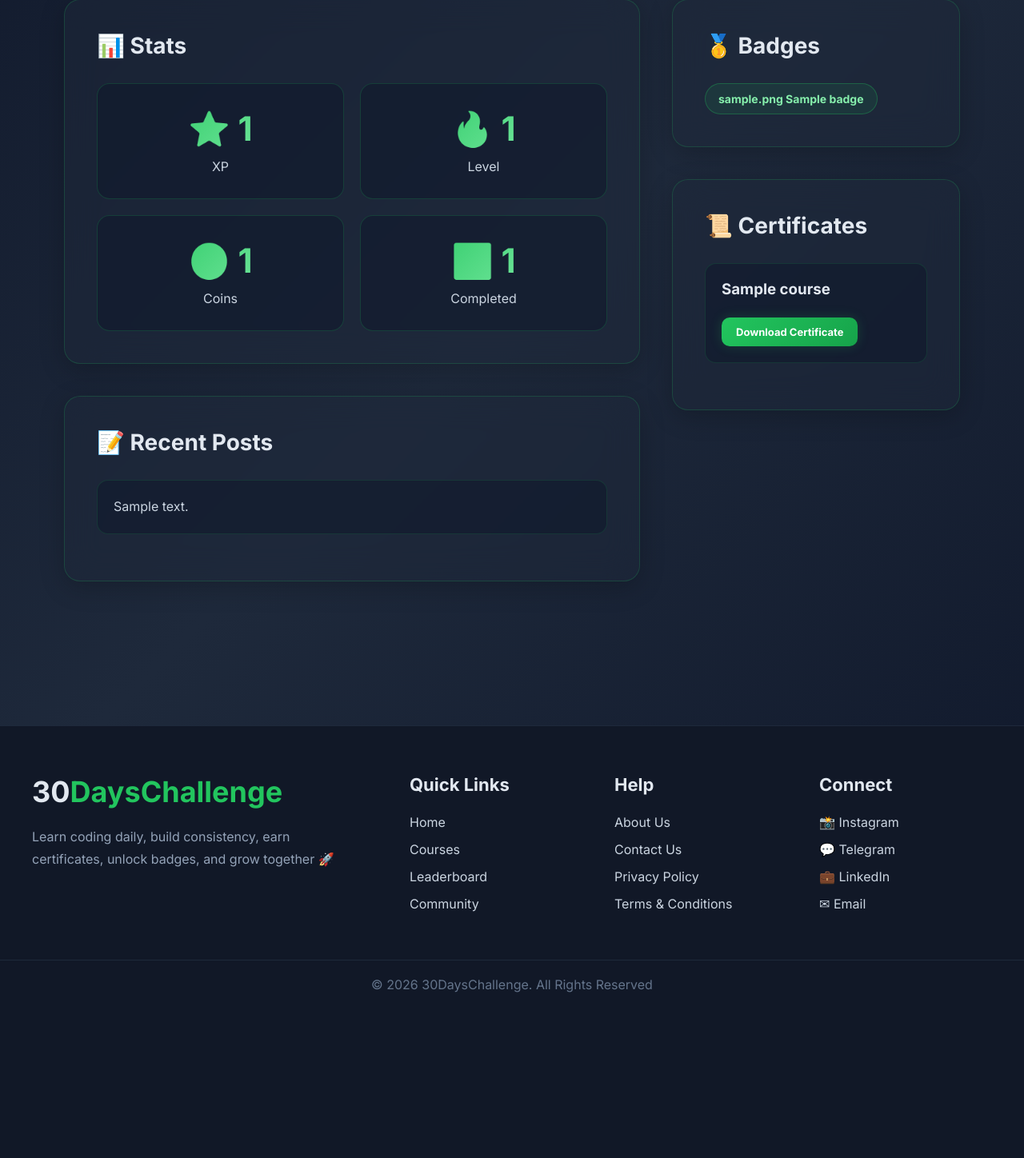
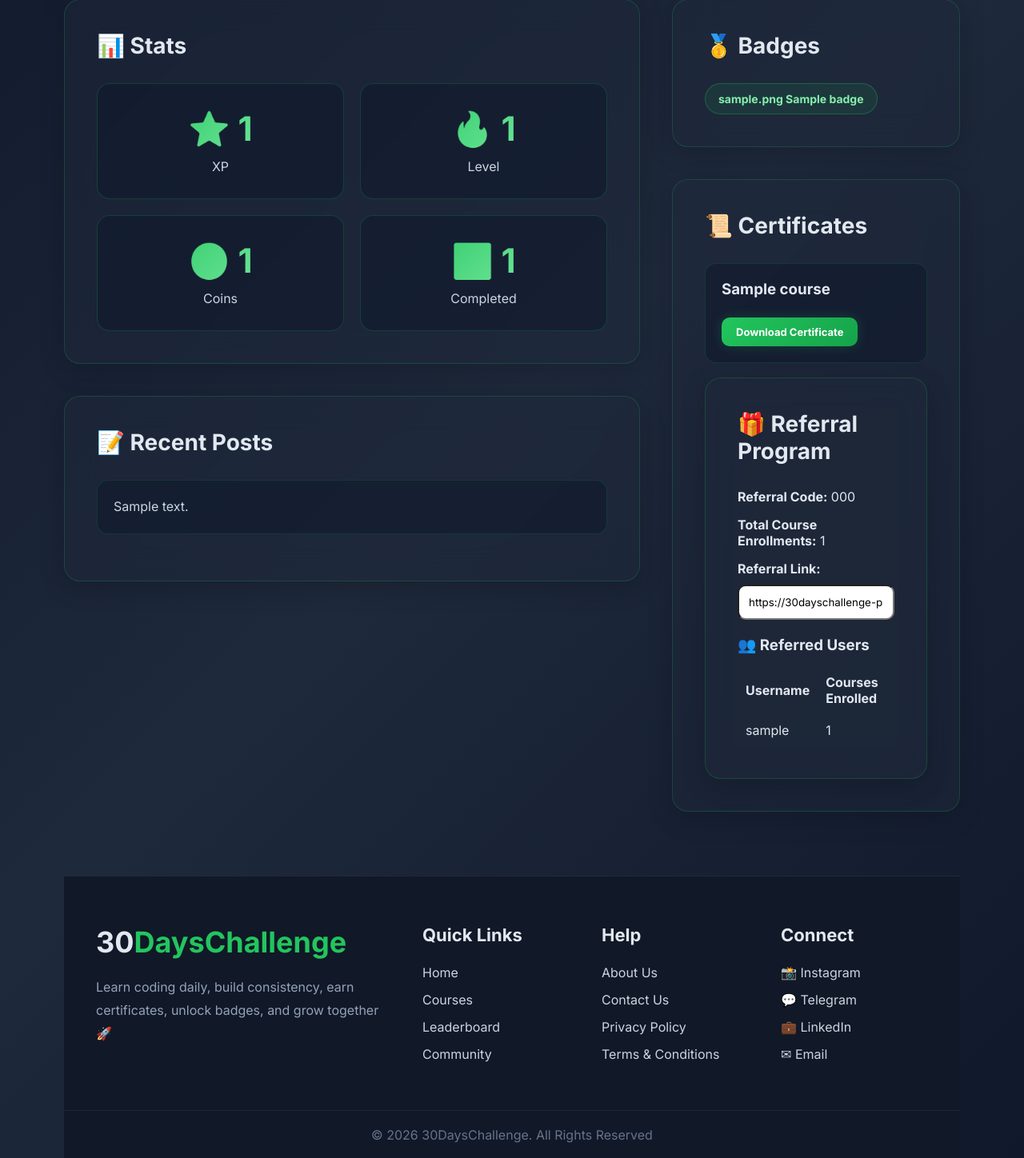
Before and after one commit to GKARTEEK/30dayschallenge, a Django app: page /profile/ in a window 1280 px wide. Shown: the part 483-1931 px from the top of the page at 80% size. Before the commit the page ends 1724 px from the top, so only its background shows below. Run offline with Django 5.2, Linux system fonts and the light colour scheme; a user stored in the database is signed in; tables that the repository leaves empty hold one stand-in row (values such as "Sample post").

Commit message:
referral dashboard created

```diff
--- a/accounts/urls.py
+++ b/accounts/urls.py
@@ -1,8 +1,10 @@
 from django.urls import path
 from .views import register_view, login_view, logout_view
+from . import views
 
 urlpatterns = [
     path('register/', register_view, name='register'),
     path('login/', login_view, name='login'),
     path('logout/', logout_view, name='logout'),
+
 ]
--- a/accounts/views.py
+++ b/accounts/views.py
@@ -7,6 +7,7 @@
     login,
     logout
 )
+from django.contrib.auth.decorators import login_required
 
 from .models import ReferralProfile
 
--- a/courses/models.py
+++ b/courses/models.py
@@ -58,6 +58,12 @@
     course = models.ForeignKey(
         Course,
         on_delete=models.CASCADE
+    )
+
+    referral_code = models.CharField(
+        max_length=50,
+        blank=True,
+        null=True
     )
 
     # =========================
@@ -427,3 +433,32 @@
     def __str__(self):
 
         return f"{self.user.username} liked"
+
+class Referral(models.Model):
+
+    referrer = models.ForeignKey(
+        User,
+        on_delete=models.CASCADE,
+        related_name='referrals_made'
+    )
+
+    referred_user = models.ForeignKey(
+        User,
+        on_delete=models.CASCADE,
+        related_name='referred_by'
+    )
+
+    enrollment = models.ForeignKey(
+        Enrollment,
+        on_delete=models.CASCADE
+    )
+
+    commission = models.DecimalField(
+        max_digits=10,
+        decimal_places=2,
+        default=0
+    )
+
+    created_at = models.DateTimeField(
+        auto_now_add=True
+    )
--- a/courses/views.py
+++ b/courses/views.py
@@ -3,13 +3,13 @@
     redirect,
     get_object_or_404
 )
-
+from django.db.models import Count,Q
 from django.contrib.auth.decorators import login_required
 from django.contrib.auth.models import User
 from django.contrib.auth import login
 from django.views.decorators.csrf import csrf_exempt
 from django.conf import settings
-
+from accounts.models import ReferralProfile
 import razorpay
 import hmac
 import hashlib
@@ -550,7 +550,6 @@
         context
     )
 
-
 # =========================
 # PROFILE PAGE
 # =========================
@@ -572,7 +571,7 @@
 
     certificates = Enrollment.objects.filter(
         user=request.user,
-        is_paid=True        # ✅ Only show real paid enrollments
+        is_paid=True
     )
 
     total_users = UserProfile.objects.count()
@@ -581,13 +580,45 @@
         xp__gt=profile.xp
     ).count() + 1
 
+    # =========================
+    # REFERRAL DATA
+    # =========================
+
+    referral_profile, created = ReferralProfile.objects.get_or_create(
+        user=request.user,
+        defaults={
+            'referral_code': request.user.username.upper()
+        }
+    )
+
+    referred_users = ReferralProfile.objects.filter(
+        referred_by=referral_profile
+    ).annotate(
+        enrolled_courses=Count(
+            'user__enrollment',
+            filter=Q(
+                user__enrollment__is_paid=True
+            )
+        )
+    )
+
+    total_enrollments = sum(
+        user.enrolled_courses
+        for user in referred_users
+    )
+
     context = {
         'profile': profile,
         'badges': badges,
         'posts': posts,
         'certificates': certificates,
         'rank': rank,
-        'total_users': total_users
+        'total_users': total_users,
+
+        # Referral
+        'referral_profile': referral_profile,
+        'referred_users': referred_users,
+        'total_enrollments': total_enrollments,
     }
 
     return render(
@@ -595,8 +626,6 @@
         'profile.html',
         context
     )
-
-
 # =========================
 # PAYMENT PAGE
 # ✅ Creates temporary enrollment with order_id only
--- a/templates/profile.html
+++ b/templates/profile.html
@@ -314,10 +314,76 @@
 
                 {% endfor %}
 
-            </div>
+            <div class="card">
 
-        </div>
+    <h2>🎁 Referral Program</h2>
 
+    <p style="margin-bottom:15px;">
+        <strong>Referral Code:</strong>
+        {{ referral_profile.referral_code }}
+    </p>
+
+    <p style="margin-bottom:15px;">
+        <strong>Total Course Enrollments:</strong>
+        {{ total_enrollments }}
+    </p>
+
+    <p style="margin-bottom:10px;">
+        <strong>Referral Link:</strong>
+    </p>
+
+    <input
+        type="text"
+        value="https://30dayschallenge-production.up.railway.app/register/?ref={{ referral_profile.referral_code }}"
+        readonly
+        style="
+            width:100%;
+            padding:12px;
+            border-radius:10px;
+            margin-bottom:20px;
+        "
+    >
+
+    <h3 style="margin-bottom:15px;">
+        👥 Referred Users
+    </h3>
+
+    <table style="
+        width:100%;
+        border-collapse:collapse;
+        text-align:left;
+    ">
+
+        <tr>
+            <th style="padding:10px;">Username</th>
+            <th style="padding:10px;">Courses Enrolled</th>
+        </tr>
+
+        {% for referral in referred_users %}
+
+        <tr>
+            <td style="padding:10px;">
+                {{ referral.user.username }}
+            </td>
+
+            <td style="padding:10px;">
+                {{ referral.enrolled_courses }}
+            </td>
+        </tr>
+
+        {% empty %}
+
+        <tr>
+            <td colspan="2" style="padding:10px;">
+                No referrals yet
+            </td>
+        </tr>
+
+        {% endfor %}
+
+    </table>
+
+</div>
     </div>
 
 </div>
```
Also changed, not shown: accounts/models.py (+10 -13 lines), templates/referral_dashboard.html (added, +67 -0 lines), courses/migrations/0021_enrollment_referral_code.py (added), courses/migrations/0022_referral.py (added).
